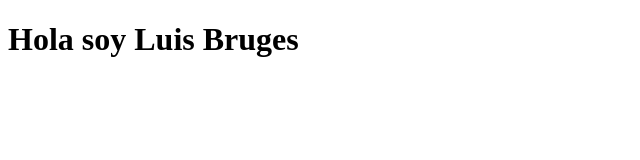
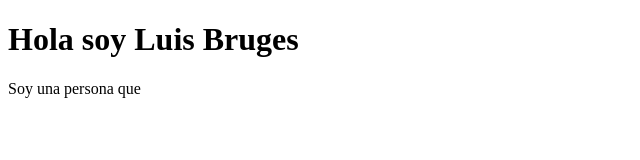
Before and after one commit to Luisbruges3/Portafolio, a plain HTML site: page Index.html in a window 1280 px wide. Shown: the whole page, without its empty margins (0-640 px from the left). Drawn offline with Linux system fonts and the light colour scheme.

Commit message:
3 commit

```diff
--- a/Index.html
+++ b/Index.html
@@ -7,5 +7,6 @@
 </head>
 <body>
     <h1>Hola soy Luis Bruges</h1>
+    <p>Soy una persona que</p>
 </body>
 </html>
```
